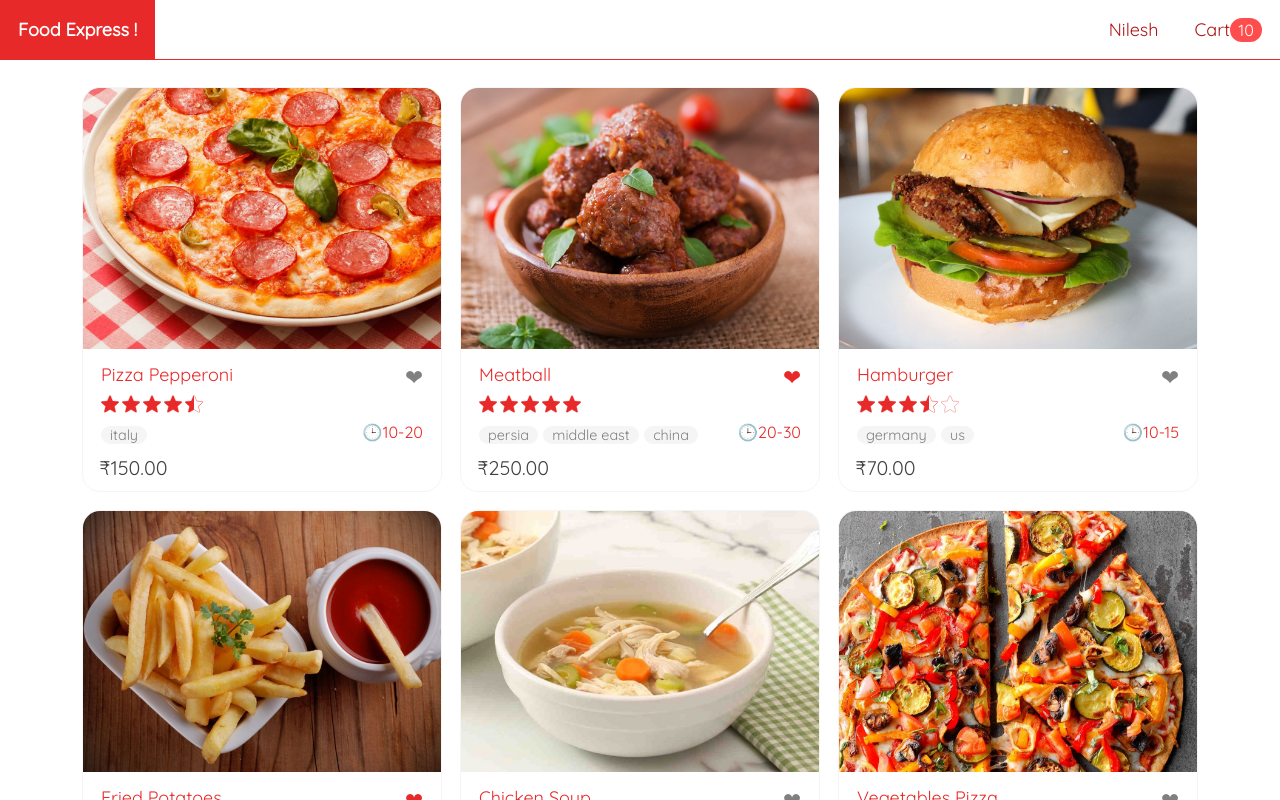
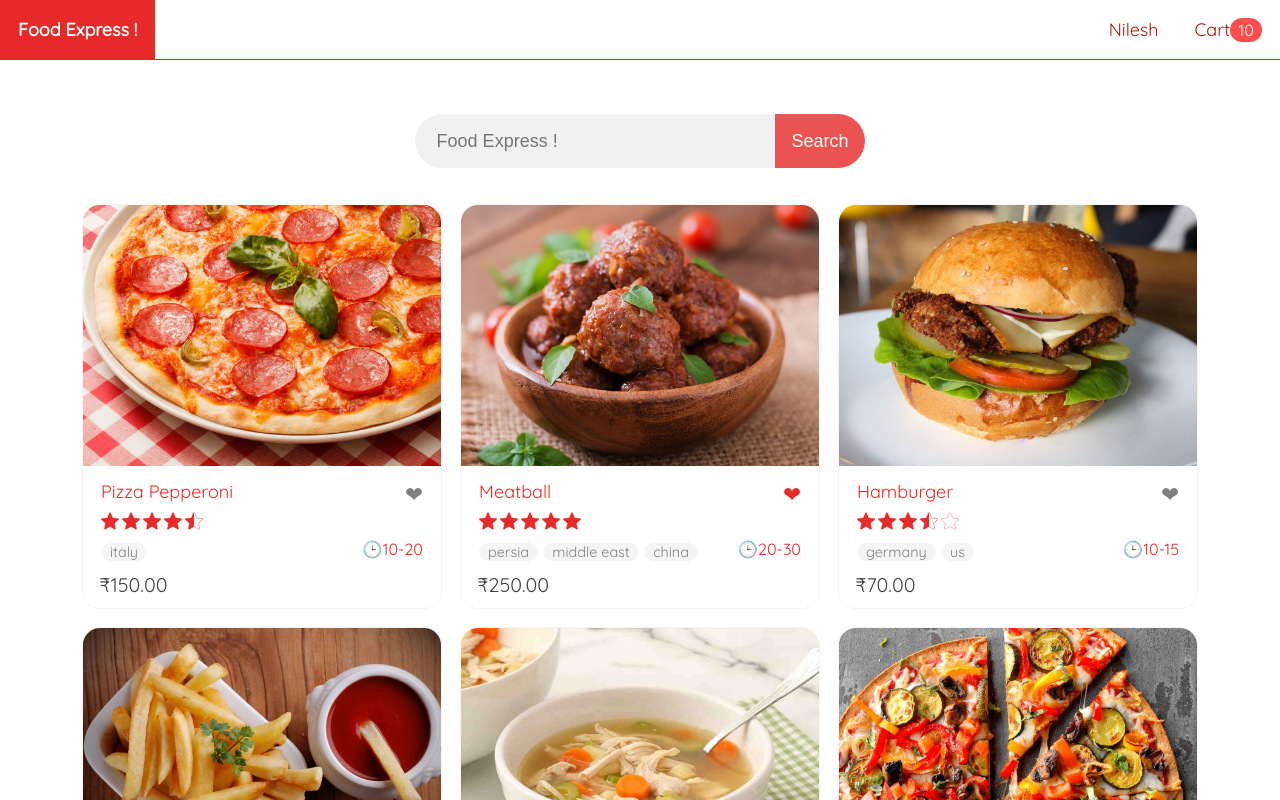
Before and after one commit to Nilesh410/FoodExpress-REACT-JS, a React (Create React App) app in the folder frontend/: page / in a window 1280 px wide. Shown: the top 800 px of the page. Built offline with nearby package versions, Linux system fonts and the light colour scheme.

Commit message:
Adding Search Bar

```diff
--- a/frontend/src/AppRoutes.js
+++ b/frontend/src/AppRoutes.js
@@ -5,6 +5,7 @@
   return (
     <Routes>
         <Route path="/" element={<HomePage/>}/>
+        <Route path="/search/:searchTerm" element={<HomePage />} />
     </Routes>
   );
 }
--- /dev/null
+++ b/frontend/src/components/Search/Search.js
@@ -0,0 +1,25 @@
+import React from 'react'
+import { useNavigate } from 'react-router-dom';
+import classes from './search.module.css';
+import { useState } from 'react';
+import { useParams } from 'react-router-dom';
+export default function Search() {
+    const [term,setTerm]=useState('');
+    const navigate=useNavigate();
+    const {searchTerm}=useParams();
+
+    const search=async()=>{
+        term ? navigate('/search/'+term):navigate('/');
+    };
+  return (
+    <div className={classes.container}>
+        <input type="text"
+        placeholder="Food Express !"
+        onChange={e=>setTerm(e.target.value)}
+        onKeyUp={e=>e.key==='Enter'&&search()}
+        defaultValue={searchTerm}
+        />
+        <button onClick={search}>Search</button>
+    </div>
+  );
+}
--- /dev/null
+++ b/frontend/src/components/Search/search.module.css
@@ -0,0 +1,36 @@
+.container {
+    display: flex;
+    justify-content: center;
+    margin-top: 3rem;
+    margin-bottom: 1.5rem;
+  }
+
+  .container input {
+    border-radius: 10rem 0 0 10rem;
+    border: none;
+    height: 3rem;
+    width: 20rem;
+    background-color: #f1f1f1;
+    padding: 1.2rem;
+    font-size: 1rem;
+    font-weight: 500;
+    outline: none;
+  }
+
+  .container button {
+    color: grey;
+    height: 3rem;
+    width: 5rem;
+    font-size: 1rem;
+    border-radius: 0 10rem 10rem 0;
+    border: none;
+    background-color: #e72929;
+    color: white;
+    opacity: 0.8;
+    outline: none;
+  }
+
+  .container button:hover {
+    opacity: 1;
+    cursor: pointer;
+  }
--- a/frontend/src/pages/Home/HomePage.js
+++ b/frontend/src/pages/Home/HomePage.js
@@ -2,6 +2,9 @@
 import { useReducer } from 'react';
 import Thumbnails from '../../components/Thumnails/Thumbnails';
 import { getAll } from '../../services/foodService';
+import { useParams } from 'react-router-dom';
+import { search } from '../../services/foodService';
+import Search from '../../components/Search/Search';
 //reducer
 const initialState = { foods: []};
 const reducer = (state, action) => {
@@ -17,12 +20,15 @@
 
     const [state, dispatch] = useReducer(reducer, initialState);
     const {foods}=state;
+    const {searchTerm}=useParams();
 
     useEffect(()=>{
-      getAll().then(foods=>dispatch({type:'FOODS_LOADED',payload:foods}));
-    },[]);
+      const loadFoods=searchTerm? search(searchTerm):getAll();
+      loadFoods.then(foods=>dispatch({type:'FOODS_LOADED',payload:foods}));
+    },[searchTerm]);
     return (
       <>
+        <Search />
         <Thumbnails foods={foods}/>
       </>
     );
--- a/frontend/src/services/foodService.js
+++ b/frontend/src/services/foodService.js
@@ -1,3 +1,8 @@
 import { sample_foods } from "../data";
 //export all data of food data.js file
 export const getAll=async () =>sample_foods;
+
+export const search=async (searchTerm)=>
+   sample_foods.filter(item=>
+    item.name.toLowerCase().includes(searchTerm.toLowerCase())
+    );
```
